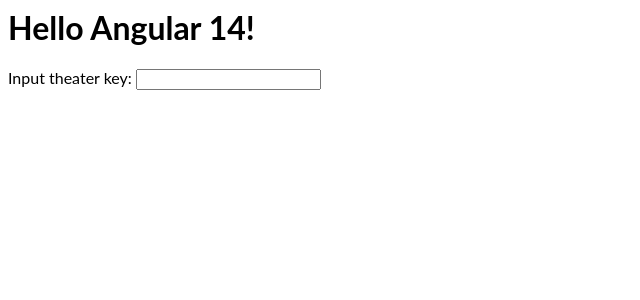
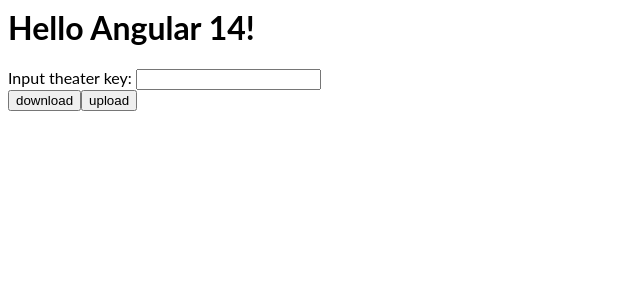
Before and after one commit to AugustoCiuffoletti/ssw_dbonly, an Angular app: page / in a window 1280 px wide. Shown: the top 300 px of the page, without its empty margins (0-640 px from the left). Built offline with nearby package versions, Linux system fonts and the light colour scheme.

Commit message:
3 files modified

```diff
--- a/src/app/app.component.html
+++ b/src/app/app.component.html
@@ -1,4 +1,6 @@
 <hello name="{{ name }}"></hello>
 <p>
-  Input theater key: <input id=name>
+  Input theater key: <input id=name><br>
+  <button id=upload (click)="download()">download</button>
+  <button id=upload (click)="upload()">upload</button>
 </p>
--- a/src/app/app.component.ts
+++ b/src/app/app.component.ts
@@ -14,7 +14,14 @@
 
   constructor(private database: DatabaseService) {}
 
-  upLoad() {
+  upload() {
+    var obs: Observable<Object>;
+    obs = this.database.getvalue();
+    obs.subscribe({complete: (x) => console.log(x)});
+    //obs.subscribe({error: (err) => console.error('Observer got an error: ' + err)});
+  }
+
+  download() {
     var obs: Observable<Object>;
     obs = this.database.postvalue(this.teatro)
     obs.subscribe((x) => console.log(x));
--- a/src/app/database.service.ts
+++ b/src/app/database.service.ts
@@ -9,8 +9,8 @@
     'https://eu-central-1.aws.webhooks.mongodb-realm.com/api/client/v2.0/app/kvaas-giwjg/service/kvaas/incoming_webhook';
 
   teatro = {
-    platea: [],
-    palchi: [],
+    platea: ['Hallo'],
+    palchi: ['World'],
   };
 
   constructor(private http: HttpClient) {
@@ -22,6 +22,9 @@
   }
 
   public postvalue(data: Object): Observable<Object> {
-    return this.http.post(this.URL, JSON.stringify(data));
+    return this.http.post(
+      this.URL + '/get?key=' + this.key,
+      JSON.stringify(data)
+    );
   }
 }
```
